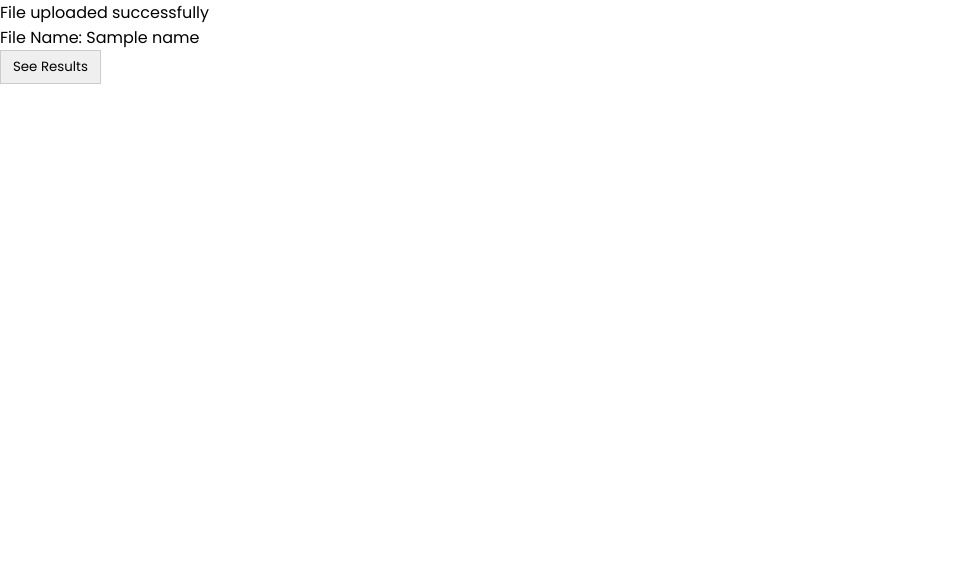
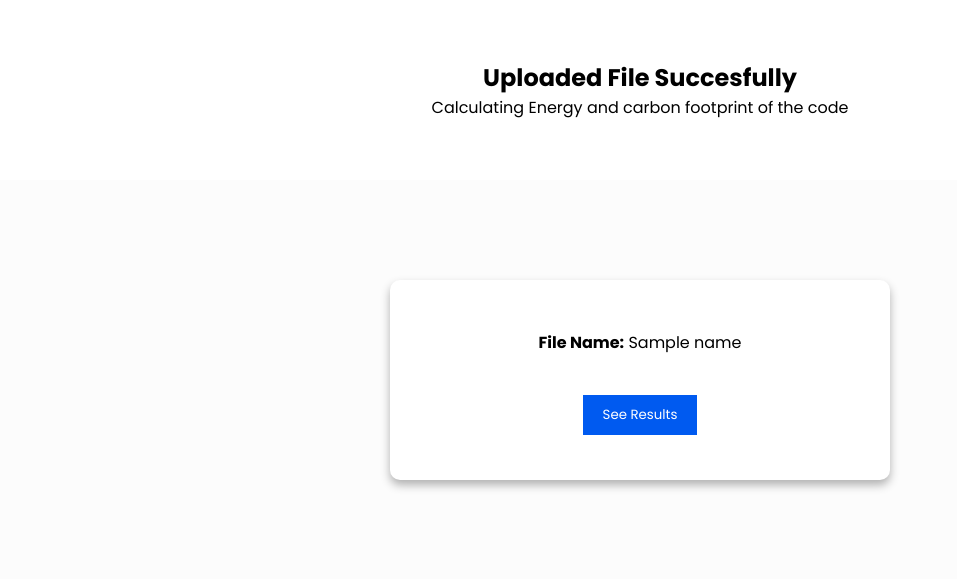
Before and after one commit to poojasree06/SE_Tool, a Flask app: template webapp/templates/successful.html in a window 1280 px wide. Shown: the top 579 px of the page, without its empty margins (0-957 px from the left). Run offline with Flask 2, Linux system fonts and the light colour scheme; the template is opened without the code that fills it: most values are stand-ins (such as "Sample title", 1, 10 or a date in 2020).

Commit message:
successful page and see results

```diff
--- a/webapp/static/template.css
+++ b/webapp/static/template.css
@@ -17,6 +17,7 @@
   background-color: #fcfcfc;
   /* background: linear-gradient(to top, #56e2d7 0%, #58cff1 100%); */
 }
+
 
 .header{
   margin: 60px;
@@ -110,12 +111,53 @@ input[type="file"] {
 }
 
 #submit-result {
-    border: 1px solid #ccc;
-    display: inline-block;
-    padding: 6px 12px;
-    cursor: pointer;
+  text-decoration: none;
+  background-color: #005af0;
+  display: inline-block;
+  color: #ffffff;
+  padding: 10px 20px;
+  border: none;
+  outline: none;
+  transition: 0.3s;
+  margin-top: 20px;
 }
+
+
+#submit-result:hover{
+  text-decoration: none;
+  background-color: #ffffff;
+  color: #005af0;
+  padding: 10px 20px;
+  border: none;
+  outline: 1px solid #010101;
+}
+
+
 
 .successful-container input[type="submit"] {
     display: none;
 }
+
+.container {
+  height: 50vh;
+  width: 100%;
+  display: flex;
+  align-items: center;
+  justify-content: center;
+  background-color: #fcfcfc;
+}
+
+.card{
+  border-radius: 10px;
+  box-shadow: 0 5px 10px 0 rgba(0, 0, 0, 0.3);
+  width: 500px;
+  height: 200px;
+  background-color: #ffffff;
+  padding: 50px 30px 50px;
+  margin: auto;
+  position: absolute;
+  text-align: center;
+  display: flex;
+  flex-direction: column;
+  row-gap: 20px;
+}
--- a/webapp/templates/successful.html
+++ b/webapp/templates/successful.html
@@ -5,12 +5,17 @@
    <link rel="stylesheet" href="static/template.css">
 </head>
 <body>
-   <div class="successful-container">
-         <p>File uploaded successfully</p>
-         <p>File Name: {{name}}</p>
+   <div class="header">
+      <h2>Uploaded File Succesfully</h2>
+      <p>Calculating Energy and carbon footprint of the code</p>
+   </div>
+   <div class="container">
+      <div class="card">
+         <p><b>File Name:</b> {{name}}</p>
          <form method="get" action="/uploader">
             <button  id="submit-result" type="submit">See Results</button>
          </form>
+      </div>
    </div>
 </body>
 </html>
```
